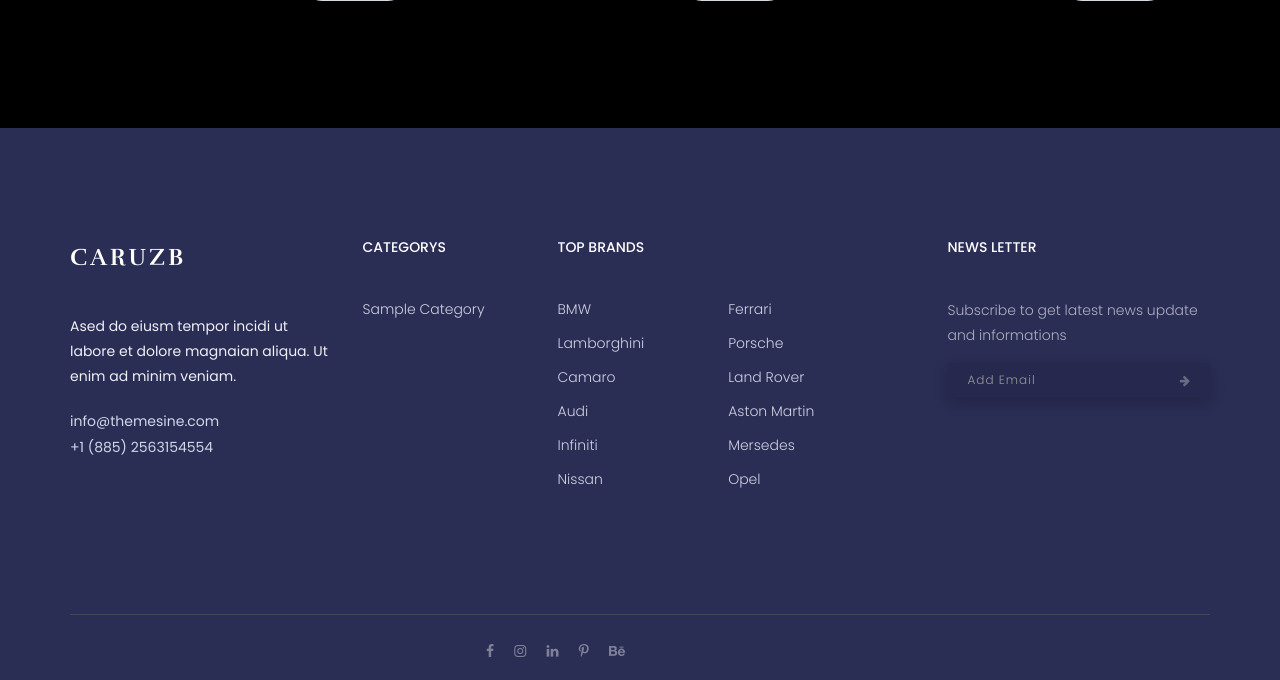
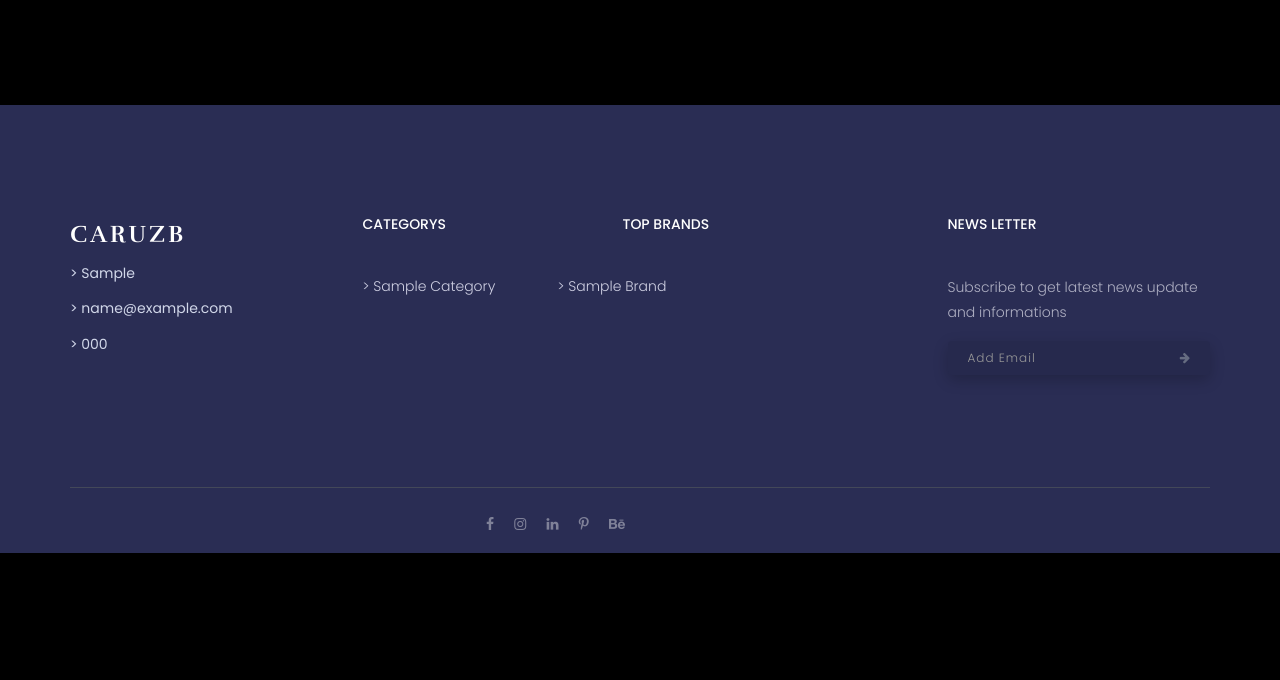
Before and after one commit to abuwcheek/car-villa, a Django app: page /products/ in a window 1280 px wide. Shown: the part 5485-6165 px from the top of the page. After the commit the page ends 6038 px from the top, so only its background shows below. Run offline with Django 5.2, Linux system fonts and the light colour scheme; tables that the repository leaves empty hold one stand-in row (values such as "Sample post"); grey boxes marked "Sample" are stand-in pictures; some libraries are stand-ins or nearby versions.

Commit message:
footer brnad, categorylar qo'shildi

```diff
--- a/car/context_processor.py
+++ b/car/context_processor.py
@@ -1,12 +1,14 @@
-from .models import Category
+from .models import Category, Brands, About
 
 def index_processor(request):
-    # about = About.objects.first()
+    about = About.objects.first()
     kategoriyalar=Category.objects.filter(is_active=True).all()
+    brand = Brands.objects.filter(is_active=True).all()
 
     context={
 
         'kategoriyalar': kategoriyalar,
-        # 'about': about,
+        'brand': brand,
+        'about': about,
     }
     return context
--- a/car/models.py
+++ b/car/models.py
@@ -81,19 +81,10 @@ class CarVilla(BaseModel):
 
 
      @property
-     def get_price(self):
-          return self.price
-
-
-     @property
      def get_new_price(self):
-          if self.percentage:
-               product_price = self.get_price
-               discount = (100 - self.percentage) / 100 * product_price
-               return round(discount)
-
-          return self.get_price
-
+          if not self.percentage:
+               return round(self.price, 2)
+          return round(self.price * (100 - self.percentage)/100, 2)
 
 
 class CarImage(BaseModel):
--- a/car/views.py
+++ b/car/views.py
@@ -9,12 +9,14 @@ def IndexView(request):
      testimonal = Testimonals.objects.filter(is_active=True).order_by('?')
      cars = CarVilla.objects.filter(is_active=True).all()
      featured_cars = CarVilla.objects.filter(is_featured=True)[:4]
+     latest_cars = CarVilla.objects.filter(is_published=True)[:4]
 
      context = {
           'brands': brands,
           'testimonal': testimonal,
           'cars': cars,
           'featured_cars': featured_cars,
+          'latest_cars': latest_cars,
      }
      return render(request, 'index.html', context)
 
--- a/static/style.css
+++ b/static/style.css
@@ -117,6 +117,12 @@ body {
      text-decoration: none;
    }
 
+
+a:hover {
+    /* background-color: yellow; */
+    color: cornflowerblue;
+    font-size: 18px;
+}
 
    /* Social Media Icons */
 .social-media-list {
--- a/templates/base.html
+++ b/templates/base.html
@@ -157,49 +157,45 @@
 						<div class="col-md-3 col-sm-6">
 							<div class="single-footer-widget">
 								<div class="footer-logo">
-									<a href="">caruzb</a>
+									<a>caruzb</a>
 								</div>
-								<p>
-									Ased do eiusm tempor incidi ut labore et dolore magnaian aliqua. Ut enim ad minim veniam.
-								</p>
 								<div class="footer-contact">
-									<p>info@themesine.com</p>
-									<p>+1 (885) 2563154554</p>
+									<p style="padding: 10px 0 10px 0;">> {{ about.location }}</p>
+									<p style="padding: 0 0 10px 0;">> {{ about.email }}</p>
+									<p style="padding: 0 0 10px 0;">> {{ about.phone_numara }}</p>
 								</div>
 							</div>
 						</div>
 						<div class="col-md-2 col-sm-6">
 							<div class="single-footer-widget">
-								<h2>categorys</h2>
+								<h2 class="footer-logo">categorys</h2>
 								<ul>
 									{% for ktg in kategoriyalar %}
-										<li><a href="#">{{ ktg.name }}</a></li>
+										<li><a href="#">> {{ ktg.name }}</a></li>
 									{% endfor %}
 								</ul>
 							</div>
 						</div>
 						<div class="col-md-3 col-xs-12">
 							<div class="single-footer-widget">
-								<h2>top brands</h2>
+								<h2 style="padding: 0 0 0 65px;" class="footer-logo">top brands</h2>
 								<div class="row">
 									<div class="col-md-7 col-xs-6">
 										<ul>
-											<li><a href="#">BMW</a></li>
-											<li><a href="#">lamborghini</a></li>
-											<li><a href="#">camaro</a></li>
-											<li><a href="#">audi</a></li>
-											<li><a href="#">infiniti</a></li>
-											<li><a href="#">nissan</a></li>
+											{% for br in brand %}
+											{% if forloop.counter < 7 %}
+												<li><a href="#">> {{ br.name }}</a></li>
+											{% endif %}
+											{% endfor %}
 										</ul>
 									</div>
 									<div class="col-md-5 col-xs-6">
 										<ul>
-											<li><a href="#">ferrari</a></li>
-											<li><a href="#">porsche</a></li>
-											<li><a href="#">land rover</a></li>
-											<li><a href="#">aston martin</a></li>
-											<li><a href="#">mersedes</a></li>
-											<li><a href="#">opel</a></li>
+											{% for br in brand %}
+											  {% if forloop.counter > 7 %}
+											<li><a href="#">> {{ br.name }}</a></li>
+											{% endif %}
+											{% endfor %}
 										</ul>
 									</div>
 								</div>
--- a/templates/index.html
+++ b/templates/index.html
@@ -78,15 +78,15 @@
 										<div class="new-cars-txt">
 											<h2><a href="#">{{ car.model }}<span></span></a></h2>
 											<p>
-												{{ car.description }}
+												{{ car.description | truncatewords:20}}
 											</p>
 											<p class="new-cars-para2">
 												<div class="product-price">
-													{% if car.get_new_price %}
-													<span class="old-price"><del>{{ car.get_price }}$</del></span><br>
+													{% if car.percentage%}
+													<span class="old-price"><del>{{ car.price }}$</del></span><br>
 													<span>{{ car.get_new_price }}$</span>
 													{% else %}
-													<span>{{ car.get_price }}$</span>
+													<span>{{ car.price }}$</span>
 													{% endif %}
 												 </div>
 											</p>
@@ -126,8 +126,8 @@
 									</div>
 									<div class="featured-model-info">
 										<p>
-											model: {{ fcars.year }}
-											<span class="featured-mi-span">{{ fcars.dvigatel }}</span>
+											model: {{ fcars.year }}  |
+											<span class="featured-mi-span">{{ fcars.dvigatel }}</span>|
 											<!-- <span class="featured-hp-span">{{ fcars.condition }}</span> -->
 											{{ fcars.backer }}
 										</p>
@@ -137,6 +137,7 @@
 									<h2><a href="#">{{ fcars.model }}</a></h2>
 									<h3>{{ fcars.price }}$</h3>
 									<p>
+										<!-- truncatewords:15 ==> matnni 15ta gap qilib qoyadi, undan kam bo'sa o'zgarmaydi  -->
 										{{ fcars.description |truncatewords:15 }}
 									</p>
 								</div>
@@ -146,32 +147,36 @@
 
 					</div>
 
+<br>
+<br>
+
 					<div class="row">
-
+						{% for latcars in latest_cars %}
 						<div class="col-lg-3 col-md-4 col-sm-6">
 							<div class="single-featured-cars">
 								<div class="featured-img-box">
 									<div class="featured-cars-img">
-										<img src="{% static 'assets/images/featured-cars/fc4.png' %}" alt="cars">
+										<img src="{{ latcars.image.url }}" alt="cars">
 									</div>
 									<div class="featured-model-info">
 										<p>
-											model: 2017
-											<span class="featured-mi-span"> 3100 mi</span>
-											<span class="featured-hp-span"> 240HP</span>
-											 automatic
+											model: {{ latcars.year }} |
+											<span class="featured-mi-span">{{ latcars.dvigatel }}</span> |
+											<!-- <span class="featured-hp-span"> 240HP</span> -->
+											 {{ latcars.backer }}
 										</p>
 									</div>
 								</div>
 								<div class="featured-cars-txt">
-									<h2><a href="#">infiniti <span>z5</span></a></h2>
-									<h3>$36,850</h3>
+									<h2><a href="#" class="aclass"> {{ latcars.model }} </a></h2>
+									<h3>{{ latcars.price }}$</h3>
 									<p>
-										Neque porro quisquam est, qui dolorem ipsum quia dolor sit amet, consectetur, adipisci velit, sed quia non.
+										{{ latcars.description | truncatewords:15 }}
 									</p>
 								</div>
 							</div>
 						</div>
+						{% endfor %}
 
 					</div>
 				</div>
```
Also changed, not shown: media/car_images/chevrolet-equinox-1.png (added), media/car_images/chevrolet-equinox-2.png (added), media/car_images/chevrolet-equinox-3.png (added), media/car_images/lacetti1.jpg (added), media/car_images/lacetti2.jfif (added), media/car_images/lacetti3.webp (added), 2 other files.
